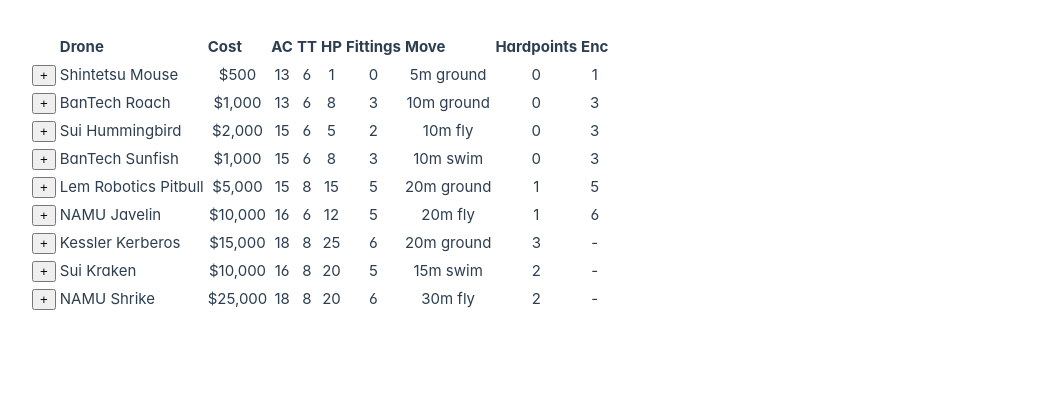
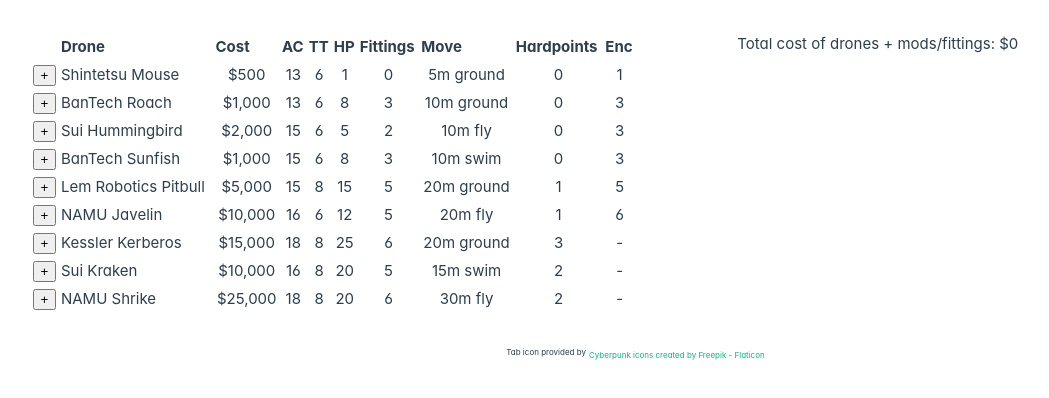
Before and after one commit to ben-parker/cwn-builder, a Vue app: page / in a window 1280 px wide. Shown: the top 398 px of the page, without its empty margins (3-1052 px from the left). Built offline with nearby package versions, Linux system fonts and the light colour scheme.

Commit message:
Added total cost for drones and new icon

```diff
--- a/index.html
+++ b/index.html
@@ -2,12 +2,13 @@
 <html lang="en">
   <head>
     <meta charset="UTF-8">
-    <link rel="icon" href="/favicon.ico">
+    <link rel="icon" href="/city.png">
     <meta name="viewport" content="width=device-width, initial-scale=1.0">
-    <title>Vite App</title>
+    <title>CWN Tools</title>
   </head>
   <body>
     <div id="app"></div>
     <script type="module" src="/src/main.js"></script>
   </body>
+  <footer>Tab icon provided by <a href="https://www.flaticon.com/free-icons/cyberpunk" title="cyberpunk icons">Cyberpunk icons created by Freepik - Flaticon</a></footer>
 </html>
--- a/src/assets/main.css
+++ b/src/assets/main.css
@@ -28,3 +28,9 @@
 @media (min-width: 1024px) {
 
 }
+
+footer {
+  display: flex;
+  justify-content: center;
+  font-size: 8px;
+}
--- a/src/components/Drone.vue
+++ b/src/components/Drone.vue
@@ -8,6 +8,7 @@
 
 const store = useDroneStore()
 const props = defineProps(['index', 'drone'])
+const emit = defineEmits(['updated'])
 
 const searchText = ref('')
 const visible = ref(false)
@@ -21,6 +22,8 @@
         removeFittingEffect(fittings.value[data.index].name, props.drone);
         fittings.value.splice(data.index, 1);
     }
+
+    emit('updated', { index: props.index, cost: totalCost.value });
 };
 
 const select = function(fitting) {
@@ -30,7 +33,10 @@
     } else if (fitting.type === 'mod') {
         mods.value.push(fitting);
     }
+
+    emit('updated', { index: props.index, cost: totalCost.value });
 };
+
 const searchResults = computed(() => {
     if (searchText.value.length < 2) {
         return store.droneMods;
@@ -51,6 +57,8 @@
 })
 
 const money = (cost) => "$" + cost.toLocaleString("en-US");
+
+defineExpose({ totalCost });
 </script>
 
 <template>
--- a/src/components/Drones.vue
+++ b/src/components/Drones.vue
@@ -1,5 +1,5 @@
 <script setup>
-import { ref } from 'vue'
+import { ref, computed} from 'vue'
 import { useDroneStore } from '@/stores/drones'
 import Drone from '@/components/Drone.vue'
 
@@ -7,12 +7,23 @@
 await store.loadDroneData()
 
 const droneList = ref([])
+const costs = ref([])
+const newDrone = (idx) => {
+    droneList.value.push(store.drones[idx]);
+    costs.value.push(store.drones[idx].cost);
+};
+const money = (cost) => "$" + cost.toLocaleString("en-US")
 
-const newDrone = (idx) => droneList.value.push(store.drones[idx])
-const money = (cost) => "$" + cost.toLocaleString("en-US")
+const allDroneCost = computed(() => {
+    const totalCost = costs.value.reduce((prev, cur) => prev + cur, 0);
+    return money(totalCost);
+});
 </script>
 
 <template>
+    <div>
+        <div class="row">
+            <div class="column">
                 <table>
                     <thead>
                         <th></th>
@@ -41,11 +52,18 @@
                         </tr>
                     </tbody>
                 </table>
+            </div>
+            <div class="column centered">
+                <div id="drone-summary">Total cost of drones + mods/fittings: {{ allDroneCost }}</div>
+            </div>
+        </div>
         <Drone v-for="(drone, index) in droneList"
             :index="index"
-        @remove-drone="(idx) => droneList.splice(idx, 1)"
+            @remove-drone="(idx) => { droneList.splice(idx, 1); costs.splice(idx, 1); }"
+            @updated="(data) => costs[data.index] = data.cost"
             :drone="droneList[index]"
         />
+    </div>
 </template>
 
 <style scoped>
@@ -63,4 +81,27 @@
 .drone {
     margin-bottom: 30px;
 }
+
+.row {
+  display: flex;
+  flex-direction: row;
+  flex-wrap: wrap;
+  width: 100%;
+}
+
+.column {
+  display: flex;
+  flex-direction: column;
+  flex-basis: 100%;
+  flex: 1;
+}
+
+.centered {
+    align-items: center;
+}
+
+#drone-summary {
+    width: 67%;
+    text-align: left;
+}
 </style>
```
Also changed, not shown: public/city.png (added). Lines whose indentation alone changed are shown as unchanged.
